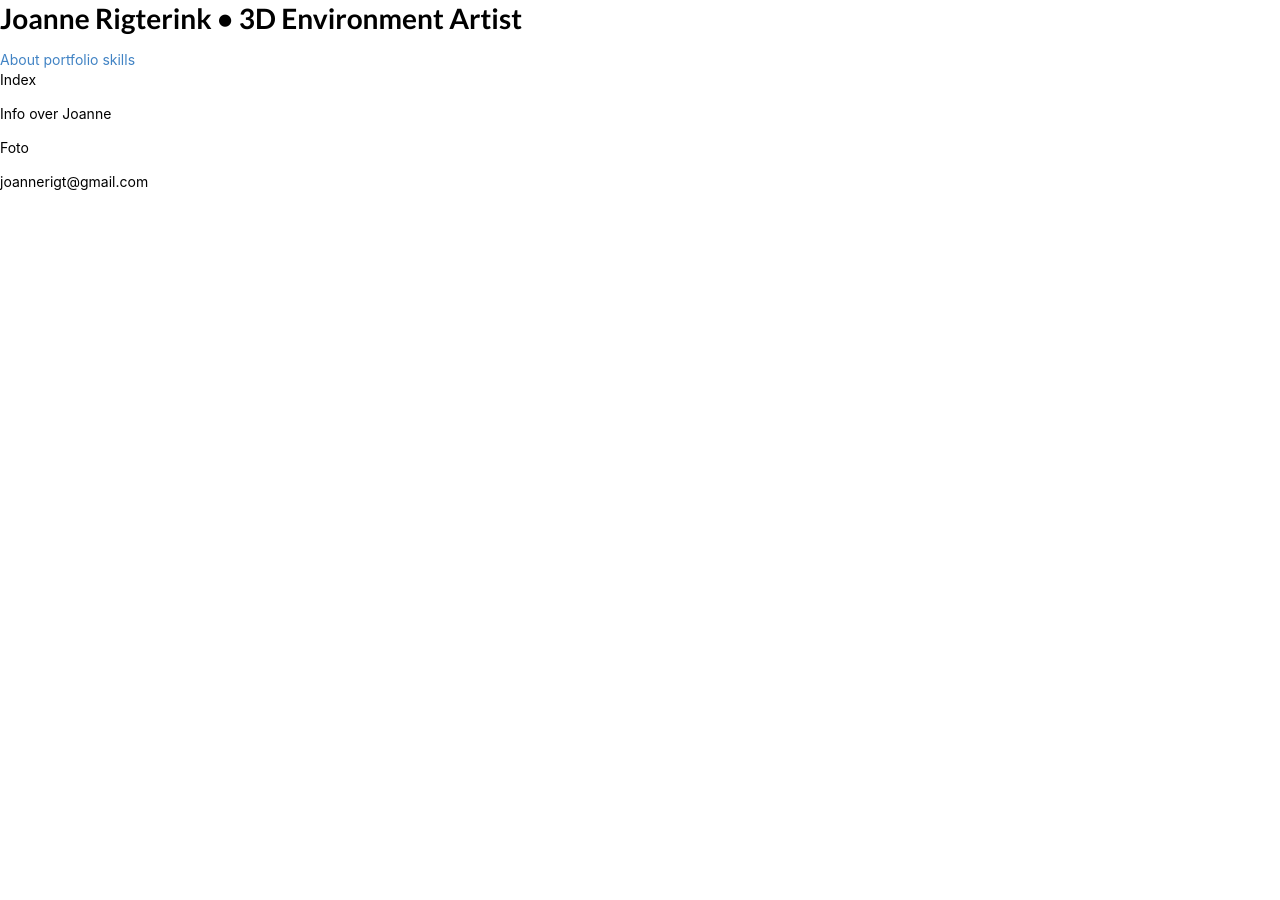
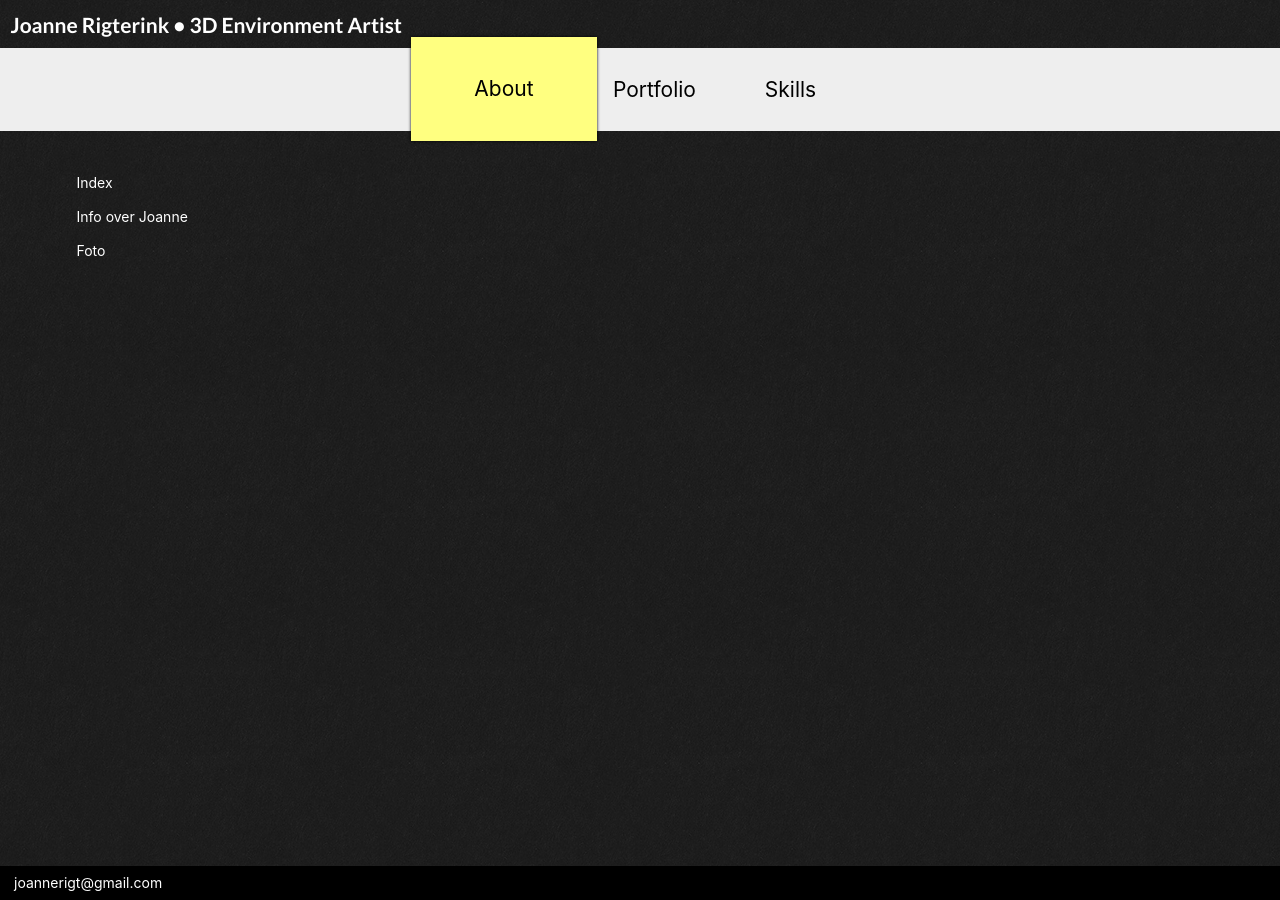
Before and after one commit to Joannerigt/joannerigt.github.io, a Jekyll site: the page built from index.md, in a window 1280 px wide. Built offline with Jekyll 4.4.1, drawn with Linux system fonts in a browser that asks for light colours.

Commit message:
Working styled navigation.

```diff
--- a/_layouts/default.html
+++ b/_layouts/default.html
@@ -10,19 +10,24 @@
         <link rel="stylesheet" href="{{ "/assets/css/main.css" | relative_url }}">
     </head>
     <body>
-        <h1>
+        <div class="page-wrapper" >
+            <h1 class="site-title">
                 {{ site.title }}
             </h1>
 
             <nav class="main-menu">
-            {% for page in site.pages %}
-                {% if page.menu_item %}
-                    <a href="{{ page.url }}">{{ page.menu_item }}</a>
+                {% for menu_page in site.pages %}
+                    {% if menu_page.menu_item %}
+                        <a href="{{ menu_page.url }}" class="{% if menu_page.url == page.url or page.categories[0] == menu_page.menu_item %}current{% endif %}">{{ menu_page.menu_item }}</a>
                     {% endif %}
                 {% endfor %}
             </nav>
 
+            <div class="content-wrapper">
+                <div class="ui container">
                     {{ content}}
+                </div>
+            </div>
 
             <footer>
                 <span class="footer-email">
@@ -32,6 +37,6 @@
                     <a href=""></a>
                 </div>
             </footer>
-
+        </div>
     </body>
 </html>
--- a/_sass/main.scss
+++ b/_sass/main.scss
@@ -1,9 +1,64 @@
-$backgroundColor: #ffffff;
-$bodyColor: #000000;
+$backgroundColor: #111;
+$bodyColor: #fff;
+$menuBgColor: #eee;
 $bodyFont: -apple-system,BlinkMacSystemFont,"Segoe UI",Helvetica,Arial,sans-serif,"Apple Color Emoji","Segoe UI Emoji","Segoe UI Symbol";
+$menuHeight: 1.5em;
 
 body {
-  background: $backgroundColor;
+  background-color: $backgroundColor;
+  background: url("/assets/images/background.png");
+  background-repeat: repeat;
   color: $bodyColor;
   font-family: $bodyFont;
+
 }
+
+.page-wrapper {
+    min-height: 100%;
+
+    background-color: rgba(0,0,0,0.5);
+}
+
+.site-title {
+    padding: .5em;
+    font-size: 1.5em;
+    margin-bottom: 0;
+}
+
+.main-menu {
+    text-align: center;
+    margin: 2em 0em;
+    margin-top: 0em;
+    padding: $menuHeight;
+
+    background-color: $menuBgColor;
+    font-size: 1.5em;
+
+    a {
+        padding: $menuHeight;
+
+        color: black;
+        text-decoration: none;
+        text-transform: Capitalize;
+
+        transition-duration: 0.2s;
+    }
+
+    &:not(:hover) > a.current, a:hover, a:active {
+        margin: -1em;
+        padding: ($menuHeight * 1.25) ($menuHeight * 2);
+
+        background-color: rgb(255, 255, 128);
+        box-shadow: 0 0 3px black;
+    }
+}
+
+footer {
+    position: fixed;
+    bottom: 0;
+    left: 0;
+    right: 0;
+    padding: 0.5em 1em;
+
+    background-color: black;
+}
```
Also changed, not shown: assets/images/background.png (added), 8 other files. Lines whose indentation alone changed are shown as unchanged.
